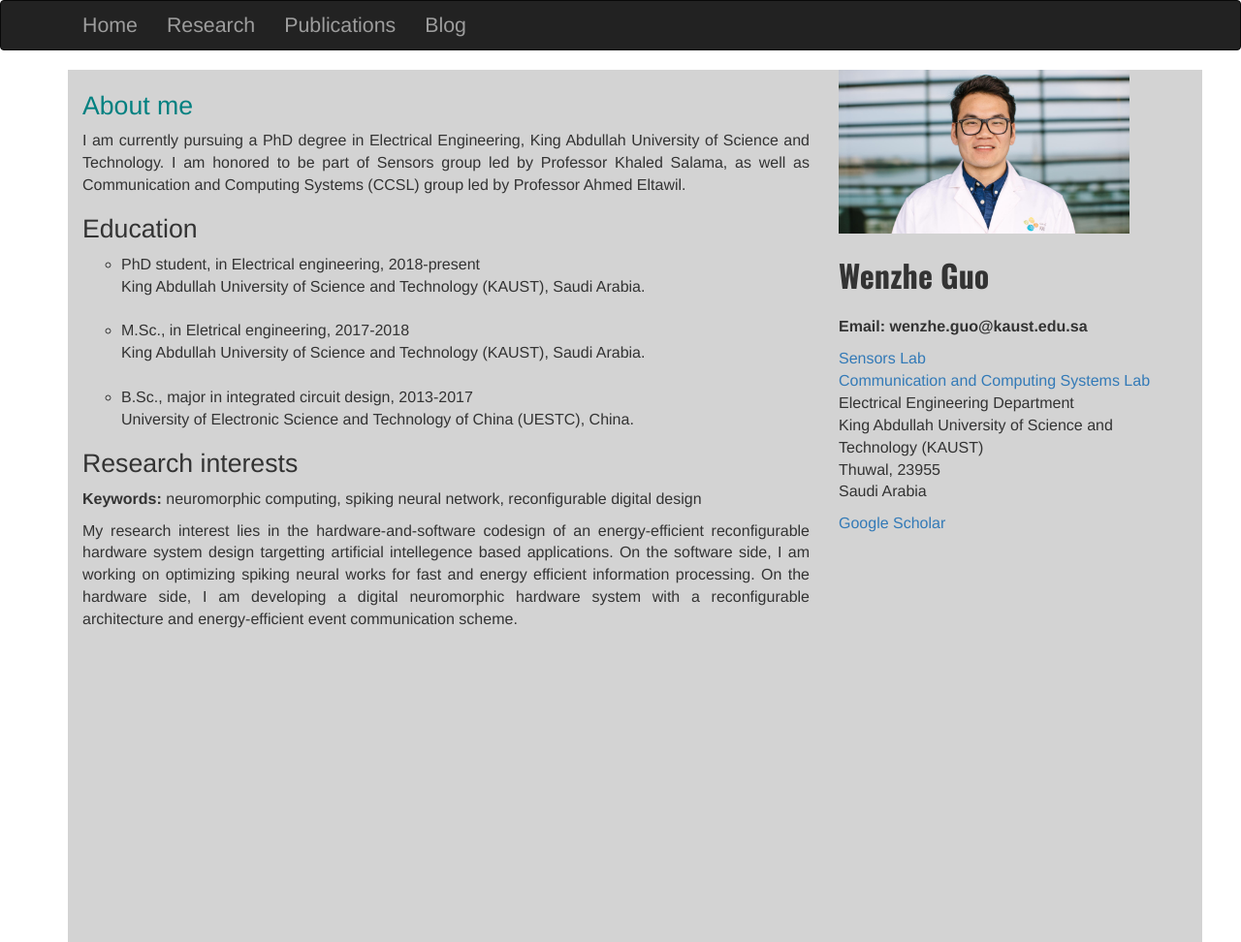
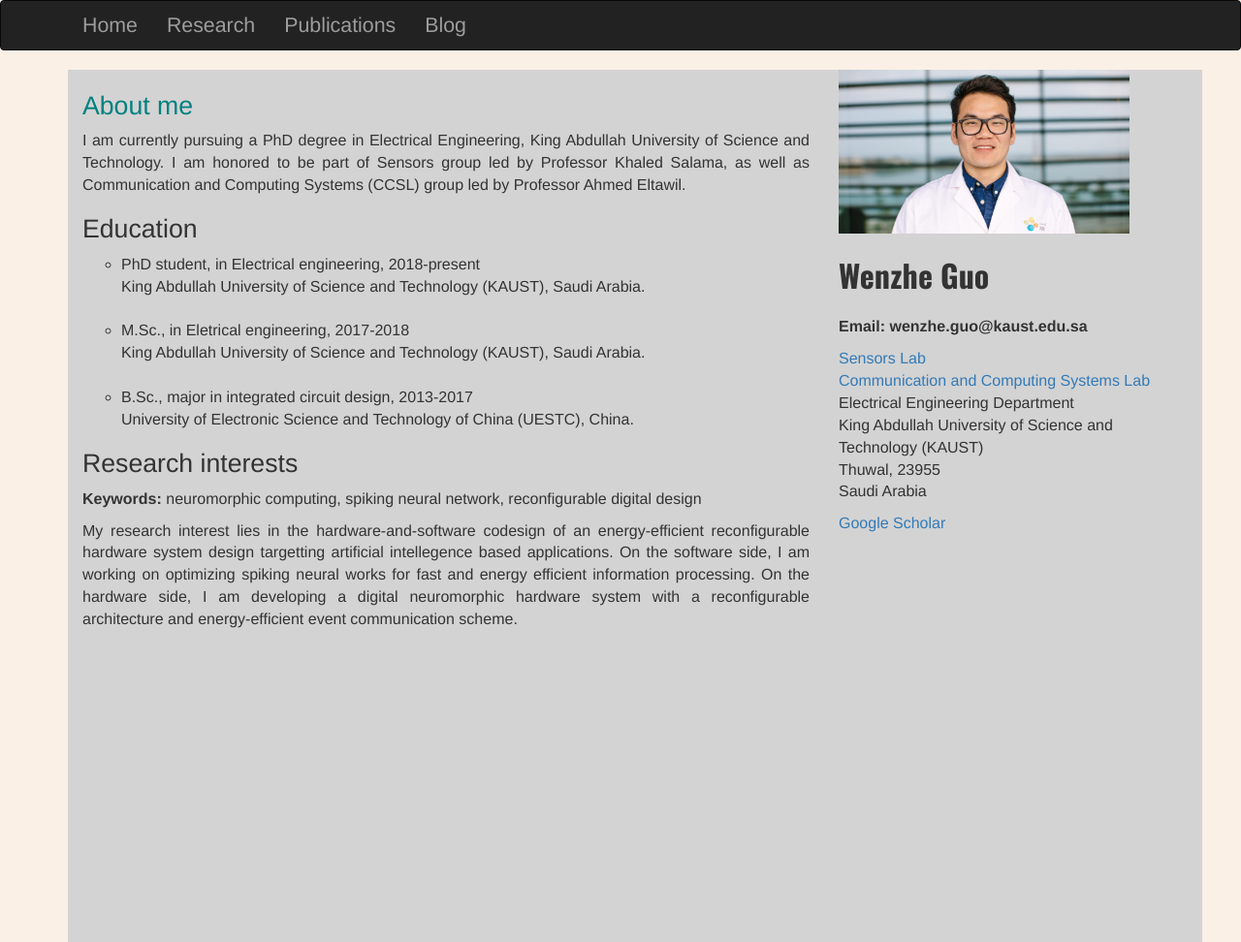
Before and after one commit to Wenzheguo/Wenzheguo.github.io, a Jekyll site: the page built from index.html, in a window 1280 px wide. Shown: the whole page at 97% size. Built offline with Jekyll 4.4.1, drawn with Linux system fonts in a browser that asks for light colours.

Commit message:
Update default.html

```diff
--- a/_layouts/default.html
+++ b/_layouts/default.html
@@ -9,7 +9,7 @@
   <script src="https://maxcdn.bootstrapcdn.com/bootstrap/3.3.6/js/bootstrap.min.js"></script>
   <link href='https://fonts.googleapis.com/css?family=Oswald:700' rel='stylesheet' type='text/css'>
 </head>
-<body>
+<body style="background-color:linen;">
 
 
 <!-- Navigation -->
```
